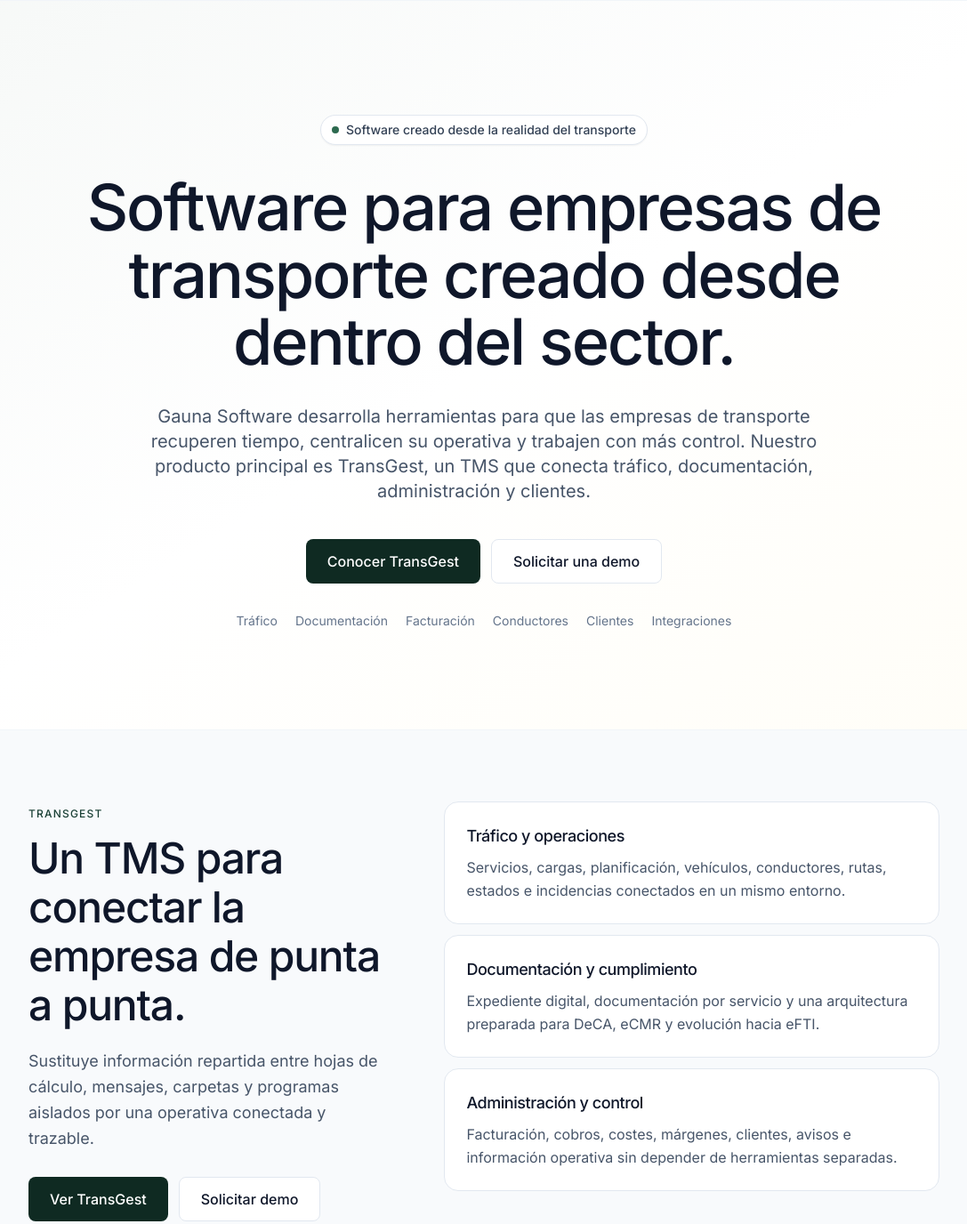
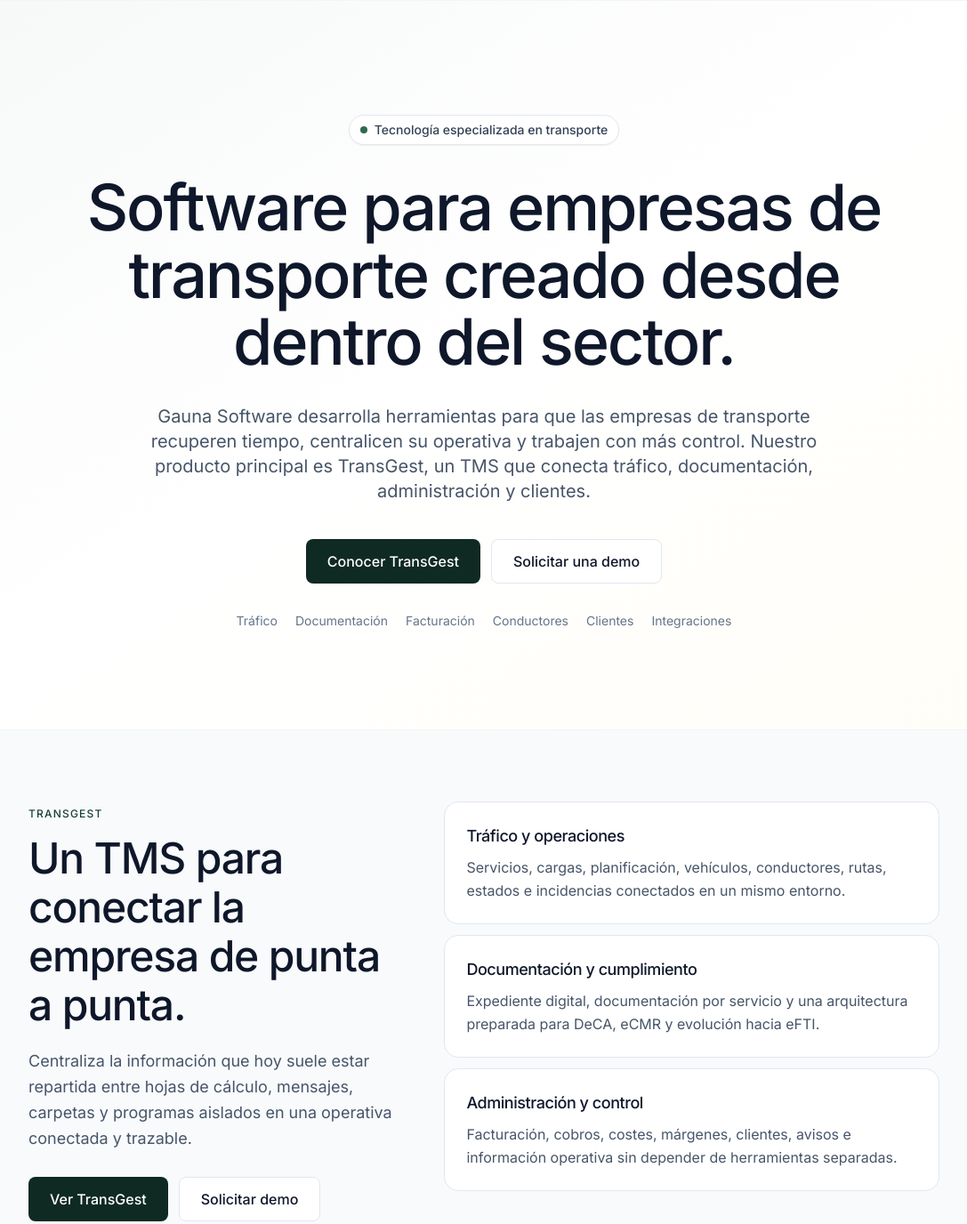
Before and after one commit to GaunaSoftware/gauna-landing, an Astro site: page / in a window 1280 px wide. Shown: the part 80-1456 px from the top of the page at 89% size, without its empty margins (96-1183 px from the left). Built offline with nearby package versions, Linux system fonts and the light colour scheme; Astro itself is replaced by a stand-in of ours.

Commit message:
Polish homepage copy consistency

```diff
--- a/src/pages/index.astro
+++ b/src/pages/index.astro
@@ -122,7 +122,7 @@
       <div class="max-w-4xl mx-auto text-center">
         <div class="inline-flex items-center gap-2 px-3 py-1.5 bg-white border border-slate-200 rounded-full mb-8 shadow-sm">
           <span class="w-2 h-2 rounded-full bg-teal-600"></span>
-          <span class="text-sm font-medium text-slate-700">Software creado desde la realidad del transporte</span>
+          <span class="text-sm font-medium text-slate-700">Tecnología especializada en transporte</span>
         </div>
 
         <h1 class="text-display-md md:text-display-lg lg:text-display-xl font-medium text-slate-900 leading-[1.04]">
@@ -163,7 +163,7 @@
               Un TMS para conectar la empresa de punta a punta.
             </h2>
             <p class="text-lg text-slate-600 mt-5 leading-relaxed">
-              Sustituye información repartida entre hojas de cálculo, mensajes, carpetas y programas aislados por una operativa conectada y trazable.
+              Centraliza la información que hoy suele estar repartida entre hojas de cálculo, mensajes, carpetas y programas aislados en una operativa conectada y trazable.
             </p>
             <div class="mt-7 flex flex-col sm:flex-row gap-3">
               <a href="/transgest/" class="btn-primary">Ver TransGest</a>
@@ -311,7 +311,7 @@
           Menos tiempo buscando información. Más tiempo para hacer crecer la empresa.
         </h2>
         <p class="text-lg text-slate-300 mt-6 leading-relaxed">
-          Cuéntanos cómo trabajáis hoy y te enseñamos cómo TransGest puede encajar en vuestra operativa.
+          Cuéntanos cómo trabaja hoy tu empresa y te enseñamos cómo TransGest puede encajar en vuestra operativa.
         </p>
         <div class="mt-9 flex flex-col sm:flex-row gap-3 justify-center">
           <a href="/solicitar-demo/" class="btn-accent">Solicitar demo</a>
```
